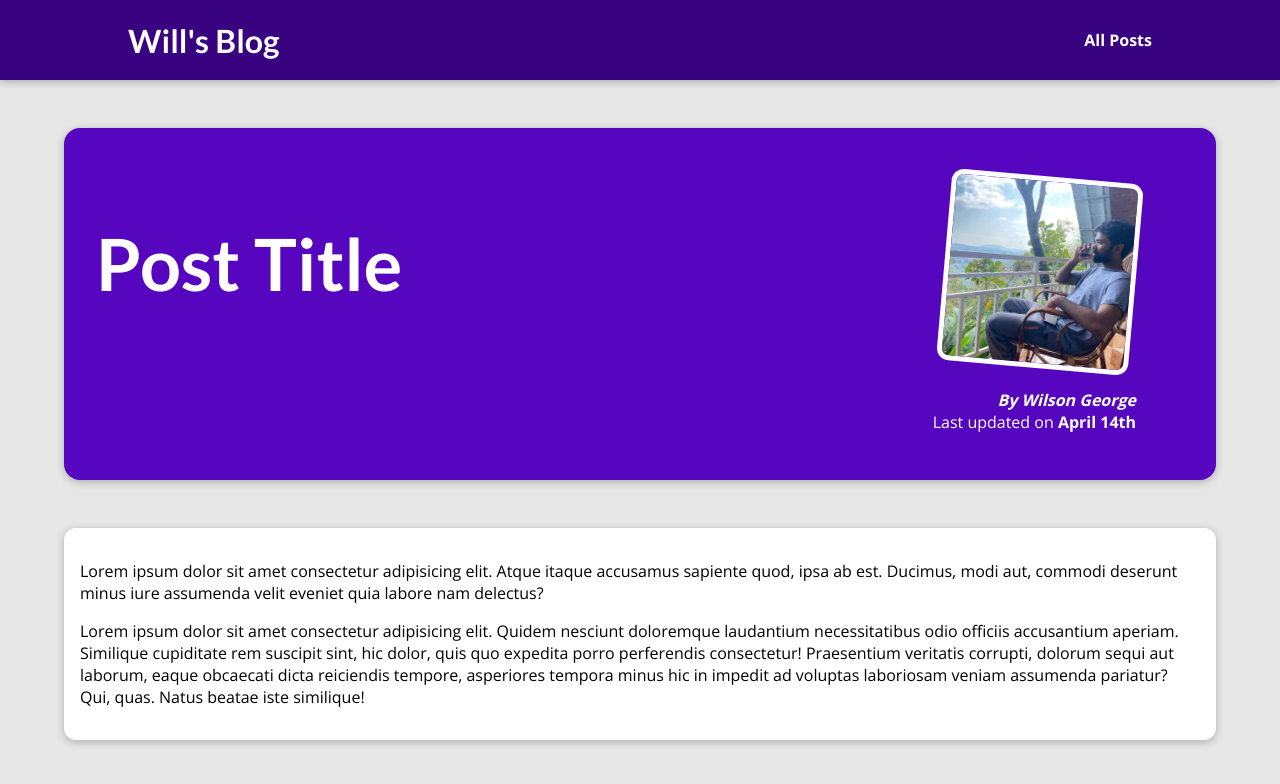
After one commit to wilsan/blogging-site, a Django app: template blog/templates/blog/post-detail.html in a window 1280 px wide. The commit adds this page. Shown: the top 784 px of the page. Run offline with Django 4.2, Linux system fonts and the light colour scheme; the template is opened without the code that fills it, so the values that code supplies are empty.

Commit message:
Add post-detail template and static files

```diff
--- /dev/null
+++ b/blog/static/blog/post-detail.css
@@ -0,0 +1,62 @@
+body {
+    background-color: #e7e7e7;
+}
+
+#main-navigation {
+    background-color: #390281;
+    box-shadow: 0 2px 8px rgba(0, 0, 0, 0.25);
+}
+
+#summary {
+    margin: 8rem auto 3rem auto;
+    padding:  2rem;
+    width: 90%;
+    max-width: 90rem;
+    border-radius: 16px;
+    background-color: #5706c0;
+    position: relative;
+    box-shadow: 0 2px 8px rgba(0, 0, 0, 0.25);
+    height: 22rem;
+}
+
+#summary h2 {
+    color: white;
+    font-size: 4.5rem;
+}
+
+#summary article {
+    position: absolute;
+    top: 2rem;
+    right: 3rem;
+    padding: 1rem 2rem;
+    border-radius: 12px;
+    text-align: right;
+    color: white;
+}
+
+#summary article img {
+    width: 12rem;
+    height: 12rem;
+    border-radius: 12px;
+    transform: rotateZ(5deg);
+    border: 5px solid white;
+    margin-bottom: 1rem;
+}
+
+#summary address {
+    font-weight: bold;
+}
+
+#summary time {
+    font-weight: bold;
+}
+
+main {
+    width: 90%;
+    max-width: 90rem;
+    margin: 3rem auto;
+    background-color: white;
+    padding: 1rem;
+    border-radius: 12px;
+    box-shadow: 0 2px 8px rgba(0, 0, 0, 0.25);
+}
--- /dev/null
+++ b/blog/templates/blog/post-detail.html
@@ -0,0 +1,29 @@
+{% extends 'base.html' %}
+{% load static %}
+
+{% block title %}This Post Title{% endblock title %}
+
+{% block css_files %}
+    <link rel="stylesheet" href="{% static 'blog/post-detail.css' %}">
+{% endblock css_files %}
+
+{% block content %}
+    <section id="summary">
+        <h2>Post Title</h2>
+        <article>
+            <img src="{% static 'blog/images/munnar.jpeg' %}" alt="Post Title">
+            <address>By Wilson George</address>
+            <div>Last updated on <time>April 14th</time></div>
+        </article>
+    </section>
+
+    <main>
+        <p>
+            Lorem ipsum dolor sit amet consectetur adipisicing elit. Atque itaque accusamus sapiente quod, ipsa ab est. Ducimus, modi aut, commodi deserunt minus iure assumenda velit eveniet quia labore nam delectus?
+        </p>
+        <p>
+            Lorem ipsum dolor sit amet consectetur adipisicing elit. Quidem nesciunt doloremque laudantium necessitatibus odio officiis accusantium aperiam. Similique cupiditate rem suscipit sint, hic dolor, quis quo expedita porro perferendis consectetur!
+            Praesentium veritatis corrupti, dolorum sequi aut laborum, eaque obcaecati dicta reiciendis tempore, asperiores tempora minus hic in impedit ad voluptas laboriosam veniam assumenda pariatur? Qui, quas. Natus beatae iste similique!
+        </p>
+    </main>
+{% endblock content %}
--- a/blog/views.py
+++ b/blog/views.py
@@ -11,5 +11,5 @@ def posts(request):
     return render(request, 'blog/all-posts.html')
 
 
-def post_detail(request):
-    pass
+def post_detail(request, slug):
+    return render(request, 'blog/post-detail.html')
```
Also changed, not shown: blog/static/blog/images/munnar.jpeg, blog/templates/blog/index.html (line endings or trailing spaces).
